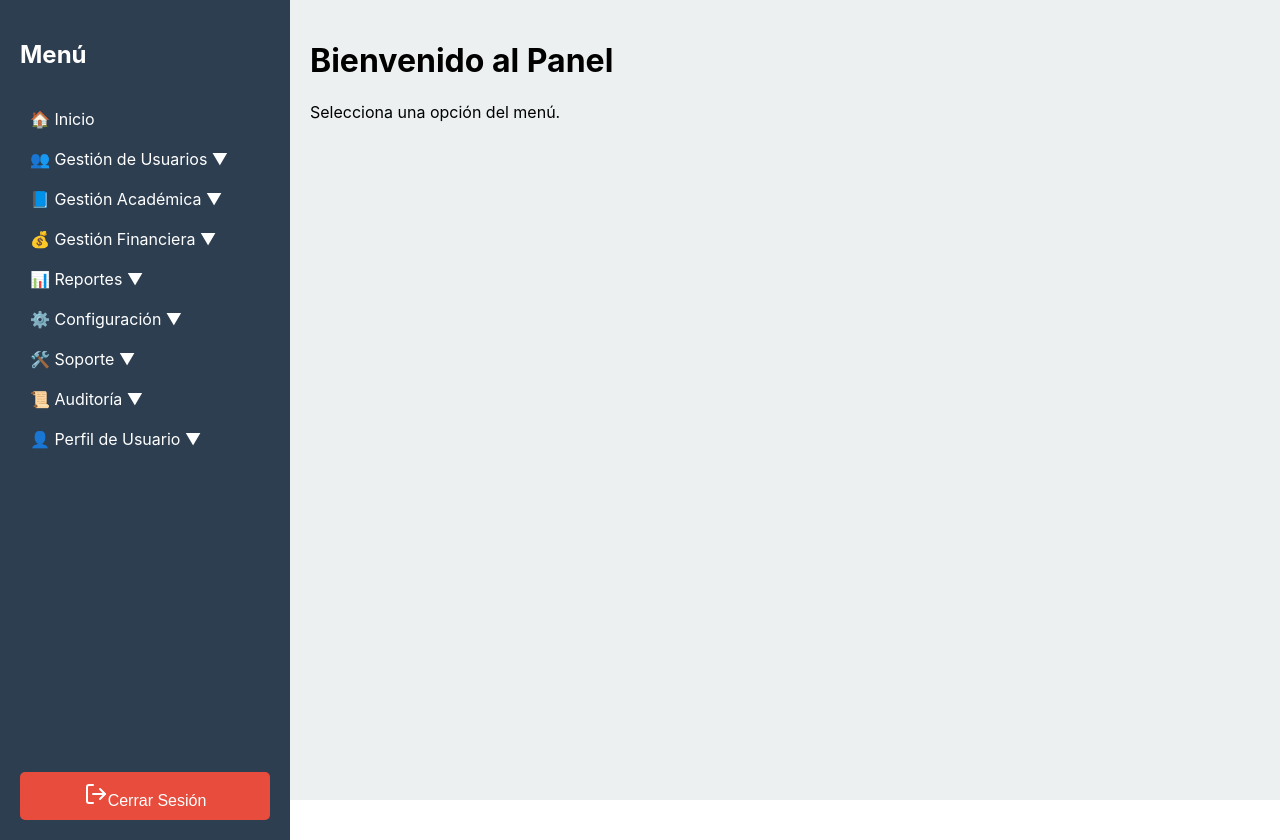
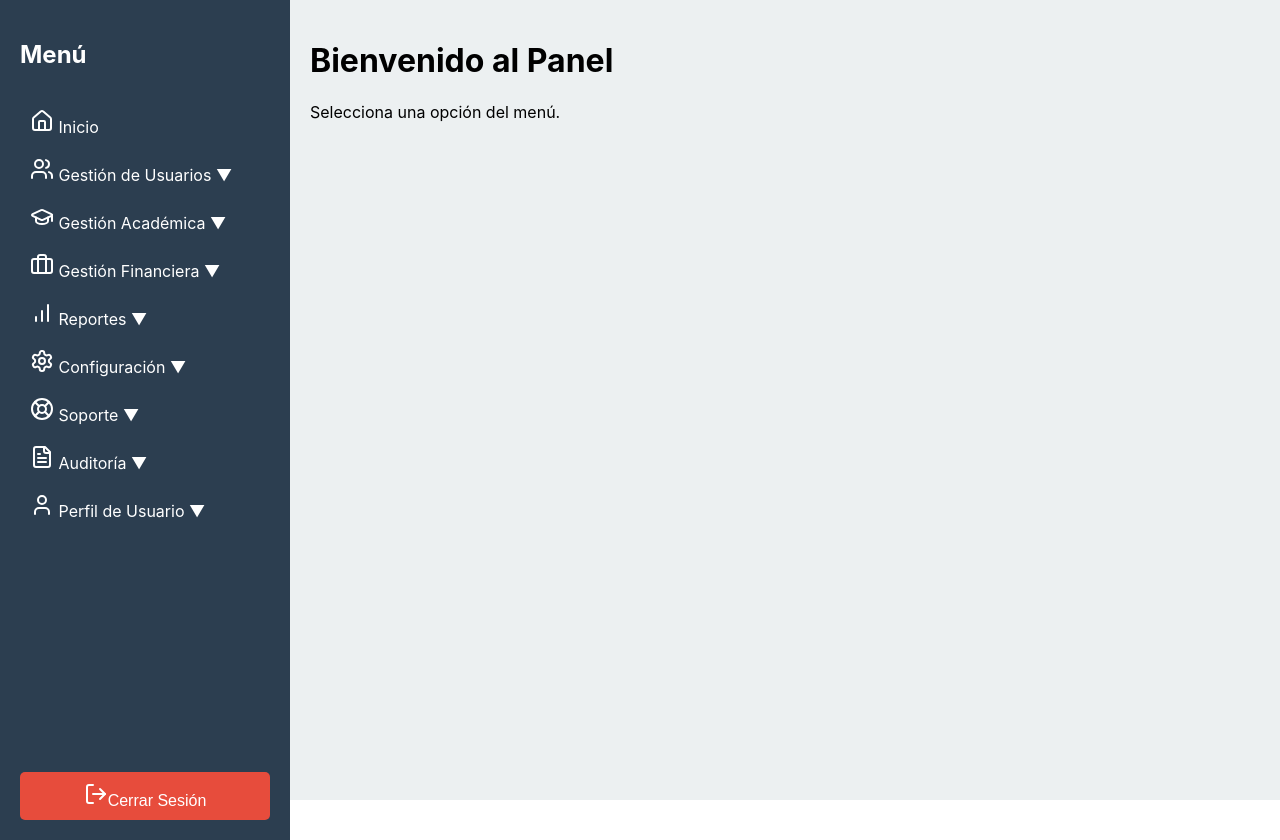
Before and after one commit to Jonathann-h/tp-is1, a React (Create React App) app: page /tp-is1/dashboard in a window 1280 px wide. Built offline with nearby package versions, Linux system fonts and the light colour scheme.

Commit message:
Cambios de Iconoces (LUCIDE)

```diff
--- a/src/components/dashboard.js
+++ b/src/components/dashboard.js
@@ -1,6 +1,17 @@
 import { useState } from "react";
 import { useNavigate } from "react-router-dom";
-import { LogOut } from "lucide-react";
+import {
+  Home,
+  Users,
+  GraduationCap,
+  Briefcase,
+  BarChart,
+  Settings,
+  LifeBuoy,
+  FileText,
+  User,
+  LogOut,
+} from "lucide-react"; // Se importan los iconos de Lucide
 import "./dashboard.css";
 
 export default function Dashboard() {
@@ -24,11 +35,13 @@ export default function Dashboard() {
         <h2>Menú</h2>
         <ul>
           {/* Inicio */}
-          <li>🏠 Inicio</li>
+          <li>
+            <Home className="menu-icon" /> Inicio
+          </li>
 
           {/* Gestión de Usuarios */}
           <li onClick={() => setUsuariosOpen(!usuariosOpen)}>
-            👥 Gestión de Usuarios {usuariosOpen ? "▲" : "▼"}
+            <Users className="menu-icon" /> Gestión de Usuarios {usuariosOpen ? "▲" : "▼"}
             {usuariosOpen && (
               <ul className="submenu">
                 <li>Registro de Usuarios</li>
@@ -40,7 +53,7 @@ export default function Dashboard() {
 
           {/* Gestión Académica */}
           <li onClick={() => setAcademicoOpen(!academicoOpen)}>
-            📘 Gestión Académica {academicoOpen ? "▲" : "▼"}
+            <GraduationCap className="menu-icon" /> Gestión Académica {academicoOpen ? "▲" : "▼"}
             {academicoOpen && (
               <ul className="submenu">
                 <li>Docentes</li>
@@ -55,7 +68,7 @@ export default function Dashboard() {
 
           {/* Gestión Financiera */}
           <li onClick={() => setFinancieroOpen(!financieroOpen)}>
-            💰 Gestión Financiera {financieroOpen ? "▲" : "▼"}
+            <Briefcase className="menu-icon" /> Gestión Financiera {financieroOpen ? "▲" : "▼"}
             {financieroOpen && (
               <ul className="submenu">
                 <li>Aranceles y Cuotas</li>
@@ -68,7 +81,7 @@ export default function Dashboard() {
 
           {/* Reportes */}
           <li onClick={() => setReportesOpen(!reportesOpen)}>
-            📊 Reportes {reportesOpen ? "▲" : "▼"}
+            <BarChart className="menu-icon" /> Reportes {reportesOpen ? "▲" : "▼"}
             {reportesOpen && (
               <ul className="submenu">
                 <li>Reportes Académicos</li>
@@ -79,7 +92,7 @@ export default function Dashboard() {
 
           {/* Configuración */}
           <li onClick={() => setConfiguracionOpen(!configuracionOpen)}>
-            ⚙️ Configuración {configuracionOpen ? "▲" : "▼"}
+            <Settings className="menu-icon" /> Configuración {configuracionOpen ? "▲" : "▼"}
             {configuracionOpen && (
               <ul className="submenu">
                 <li>Roles y Permisos</li>
@@ -91,7 +104,7 @@ export default function Dashboard() {
 
           {/* Soporte */}
           <li onClick={() => setSoporteOpen(!soporteOpen)}>
-            🛠️ Soporte {soporteOpen ? "▲" : "▼"}
+            <LifeBuoy className="menu-icon" /> Soporte {soporteOpen ? "▲" : "▼"}
             {soporteOpen && (
               <ul className="submenu">
                 <li>Soporte Remoto</li>
@@ -102,7 +115,7 @@ export default function Dashboard() {
 
           {/* Auditoría */}
           <li onClick={() => setAuditoriaOpen(!auditoriaOpen)}>
-            📜 Auditoría {auditoriaOpen ? "▲" : "▼"}
+            <FileText className="menu-icon" /> Auditoría {auditoriaOpen ? "▲" : "▼"}
             {auditoriaOpen && (
               <ul className="submenu">
                 <li>Registros de Acceso</li>
@@ -113,11 +126,10 @@ export default function Dashboard() {
 
           {/* Perfil de Usuario */}
           <li onClick={() => setPerfilOpen(!perfilOpen)}>
-            👤 Perfil de Usuario {perfilOpen ? "▲" : "▼"}
+            <User className="menu-icon" /> Perfil de Usuario {perfilOpen ? "▲" : "▼"}
             {perfilOpen && (
               <ul className="submenu">
                 <li>Mi Perfil</li>
-
               </ul>
             )}
           </li>
```
